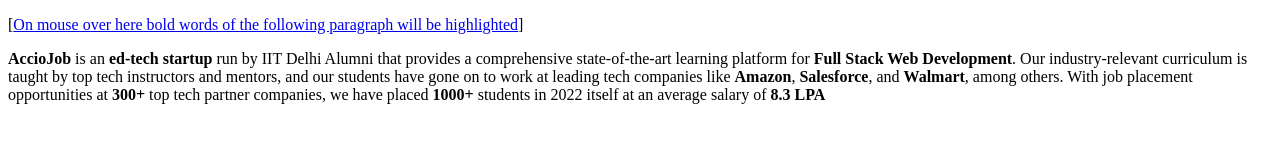
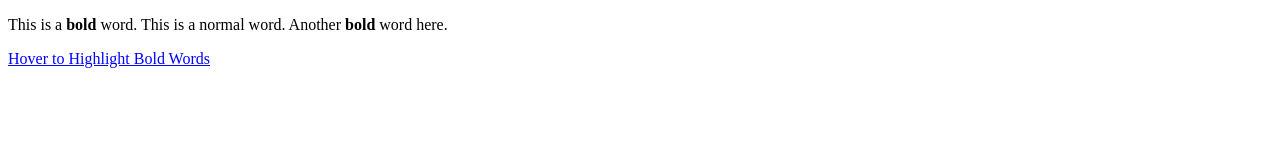
Before and after one commit to acciojob/bold-highlighter-dipeshb1999, a website: page main.html in a window 1280 px wide. Drawn offline with Linux system fonts and the light colour scheme.

Commit message:
created a submission

```diff
--- a/main.html
+++ b/main.html
@@ -9,9 +9,10 @@
 </head>
 
 <body>
-  	<p>[<a href="#" onMouseOver="highlight()" onMouseOut="return_normal()">On mouse over here bold words of the following paragraph will be highlighted</a>]</p>
-	<p><strong>AccioJob</strong> is an <strong>ed-tech startup</strong> run by IIT Delhi Alumni that provides a comprehensive state-of-the-art learning platform for <strong>Full Stack Web Development</strong>. Our industry-relevant curriculum is taught by top tech instructors and mentors, and our students have gone on to work at leading tech companies like <strong>Amazon</strong>, <strong>Salesforce</strong>, and <strong>Walmart</strong>, among others. With job placement opportunities at <strong>300+</strong> top tech partner companies, we have placed <strong>1000+</strong> students in 2022 itself at an average salary of <strong>8.3 LPA</strong></p>
-
+      <p id="paragraph">
+        This is a <strong>bold</strong> word. This is a normal word. Another <strong>bold</strong> word here.
+    </p>
+    <a id="boldLink" onmouseover="highlight()" onmouseout="return_normal()">Hover to Highlight Bold Words</a>
     <script type="text/javascript" src="./script.js">
 </script>
 
--- a/styles.css
+++ b/styles.css
@@ -1 +1,6 @@
 /*  your css code here. If applicable */
+#boldLink {
+            text-decoration: underline;
+            color: blue;
+            cursor: pointer;
+        }
```
